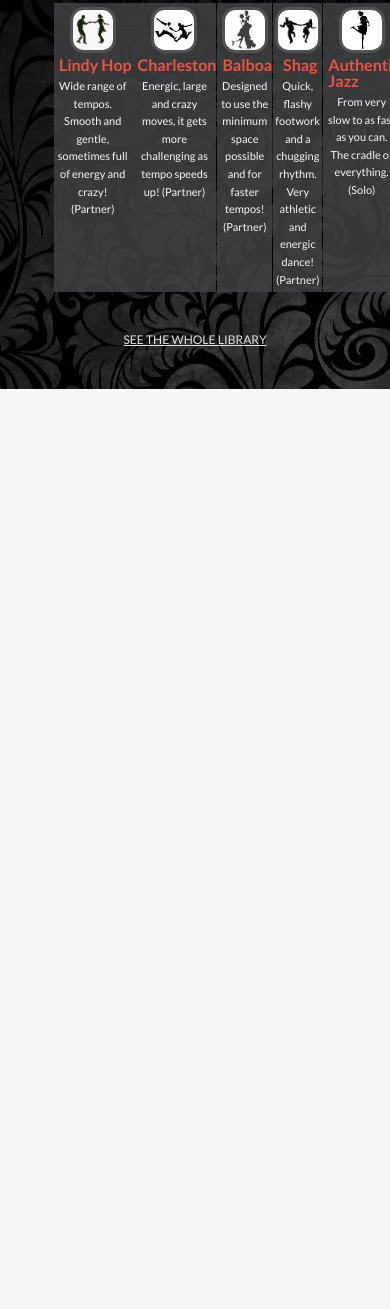
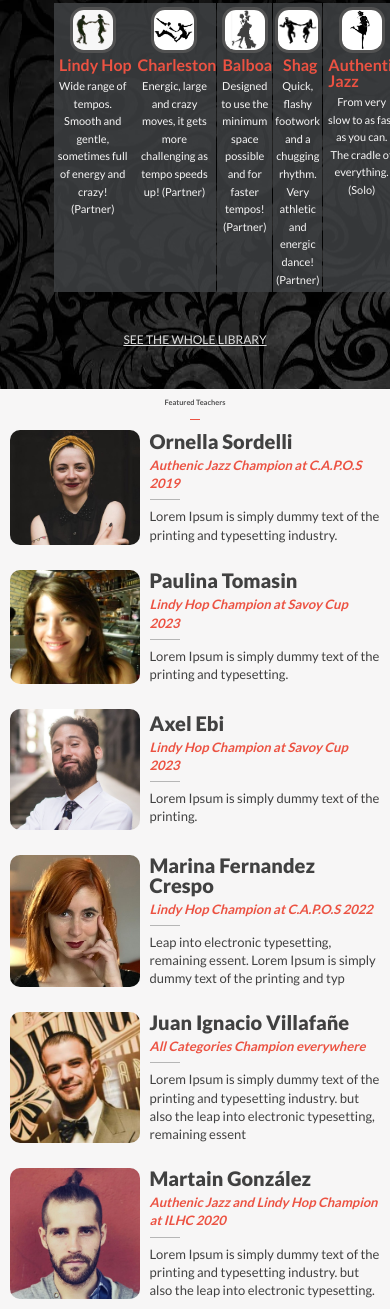
Before and after one commit to Mar12358/capstone-lh, a website with bundled scripts: page index.html in a window 390 px wide. Shown: the part 516-1825 px from the top of the page. Before the commit the page ends 905 px from the top, so only its background shows below. Built offline with nearby package versions, Linux system fonts and the light colour scheme.

Commit message:
Add featured Teachers Dynamically for mobile

```diff
--- a/main.js
+++ b/main.js
@@ -1 +1,58 @@
 import teachers from './teachers-object.js';
+
+
+
+const body = document.querySelector('body');
+
+const teacherSection = document.createElement('section');
+teacherSection.className = 'home-only';
+let heading = document.createElement('h2');
+heading.innerHTML = 'Featured Teachers';
+heading.className = 'about2-title';
+teacherSection.appendChild(heading);
+
+let hrRed = document.createElement('hr');
+hrRed.className = 'hr-red';
+teacherSection.appendChild(hrRed);
+
+let teachersContainer = document.createElement('div')
+teachersContainer.className = 'teachers-container';
+
+teachers.forEach(e => {
+  let teacherContain = document.createElement('div');
+  teacherContain.className = 'teacher-contain';
+
+  let image = document.createElement('img');
+  image.className = 'teacher-img';
+  image.src = e.image;
+  teacherContain.appendChild(image);
+
+  let teacherInfo = document.createElement('div')
+  teacherInfo.className = 'teacher-info';
+
+  let name = document.createElement('h3');
+  name.className = 'teacher-name';
+  name.innerHTML = e.name;
+  teacherInfo.appendChild(name);
+
+  let title = document.createElement('p');
+  title.className = 'teacher-title';
+  title.innerHTML = e.title;
+  teacherInfo.appendChild(title);
+
+  let hrGrey = document.createElement('hr');
+  hrGrey.className = 'hr-grey';
+  teacherInfo.appendChild(hrGrey);
+
+  let descr = document.createElement('p');
+  descr.className = 'teacher-descr';
+  descr.innerHTML = e.description;
+  teacherInfo.appendChild(descr);
+
+
+  teacherContain.appendChild(teacherInfo);
+  teachersContainer.appendChild(teacherContain);
+});
+teacherSection.appendChild(teachersContainer);
+
+body.appendChild(teacherSection);
--- a/styles-conference/stylesheets/styles.css
+++ b/styles-conference/stylesheets/styles.css
@@ -168,6 +168,17 @@ header {
   margin-top: 13px;
   border: none;
   background-color: #ec5242;
+}
+
+.hr-grey {
+  margin: 0;
+  width: 30px;
+  height: 1px;
+  margin-top: 7px;
+  margin-bottom: 7px;
+  border: none;
+  background-color: #b6b6b6;
+  align-self: flex-start;
 }
 
 .styles-container {
@@ -388,6 +399,51 @@ ul li img {
   display: none;
 }
 
+.teacher-img {
+  /* float: left; */
+  width: 35%;
+  object-fit: cover;
+  border-radius: 10px;
+
+}
+
+.teacher-info {
+  display: flex;
+  flex-direction: column;
+  justify-content: center;
+}
+.teachers-container {
+  display: flex;
+  flex-direction: column;
+  margin: 10px;
+  gap: 25px;
+}
+
+.teacher-contain {
+  display: flex;
+  gap: 10px;
+
+}
+.teacher-name {
+  font-size: 20px;
+  font-weight: 900;
+  color: #414141;
+  padding-bottom: 5px;
+}
+.teacher-title {
+  font-style: italic;
+  color:#ec5242;
+  font-size: 13px;
+  font-weight: 600;
+  line-height: 1.4;
+}
+.teacher-descr {
+  line-height: 1.4;
+  font-size: 13px;
+  color: #414141;
+}
+
+
 @media screen and (min-device-width: 768px) {
   .ham-link,
   .join-button,
--- a/teachers-object.js
+++ b/teachers-object.js
@@ -31,7 +31,7 @@ const teachers = [
   },
   {
     name: 'Martain González',
-    title: 'Authenic Jazz and Lindy Hop Champion at Savoy Cup 2020',
+    title: 'Authenic Jazz and Lindy Hop Champion at ILHC 2020',
     description: 'Lorem Ipsum is simply dummy text of the printing and typesetting industry. but also the leap into electronic typesetting.',
     image: 'styles-conference/assets/mar.jpg',
   },
```
Also changed, not shown: about.html (+2 -2 lines).
